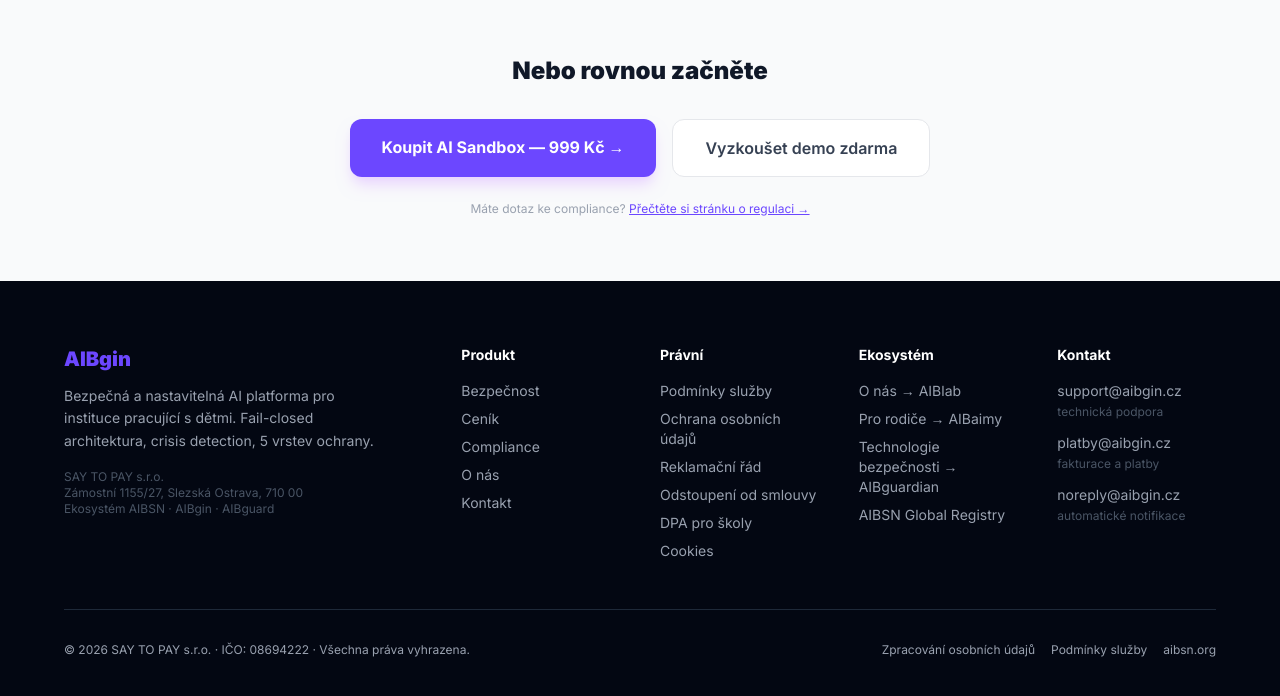
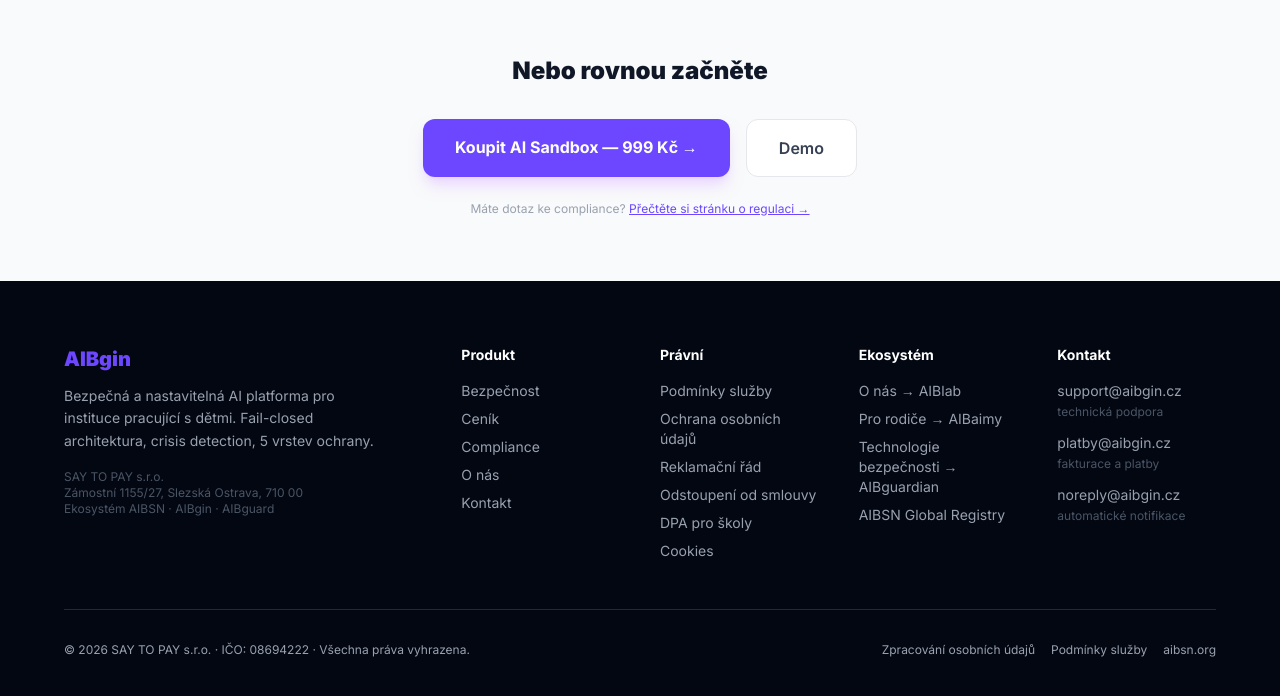
Before and after one commit to jaromirzly-coder/aibgin-web, a Next.js app: page /kontakt in a window 1280 px wide. Shown: the part 1481-2177 px from the top of the page. Built offline with nearby package versions, Linux system fonts and the light colour scheme.

Commit message:
fix: aibgin.cz - kontakt demo tlacitko text zkracen na Demo

```diff
--- a/app/kontakt/page.tsx
+++ b/app/kontakt/page.tsx
@@ -280,7 +280,7 @@
                 href="https://app.aibgin.cz/demo"
                 className="px-8 py-4 rounded-xl font-semibold text-gray-700 bg-white border border-gray-200 hover:border-gray-300 hover:bg-gray-50 transition-colors"
               >
-                Vyzkoušet demo zdarma
+                Demo
               </a>
             </div>
             <p className="text-xs text-gray-400 mt-6">
```
